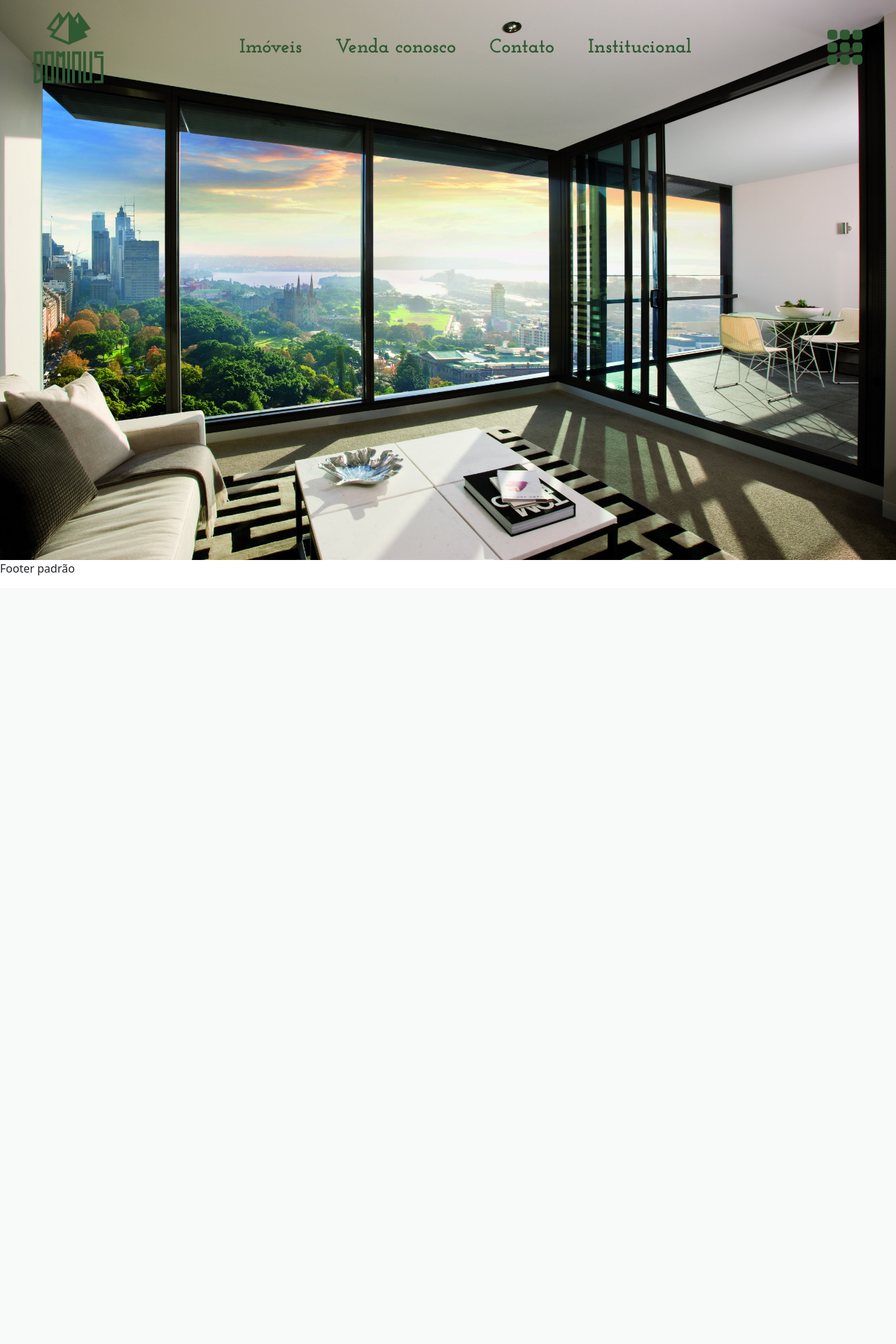
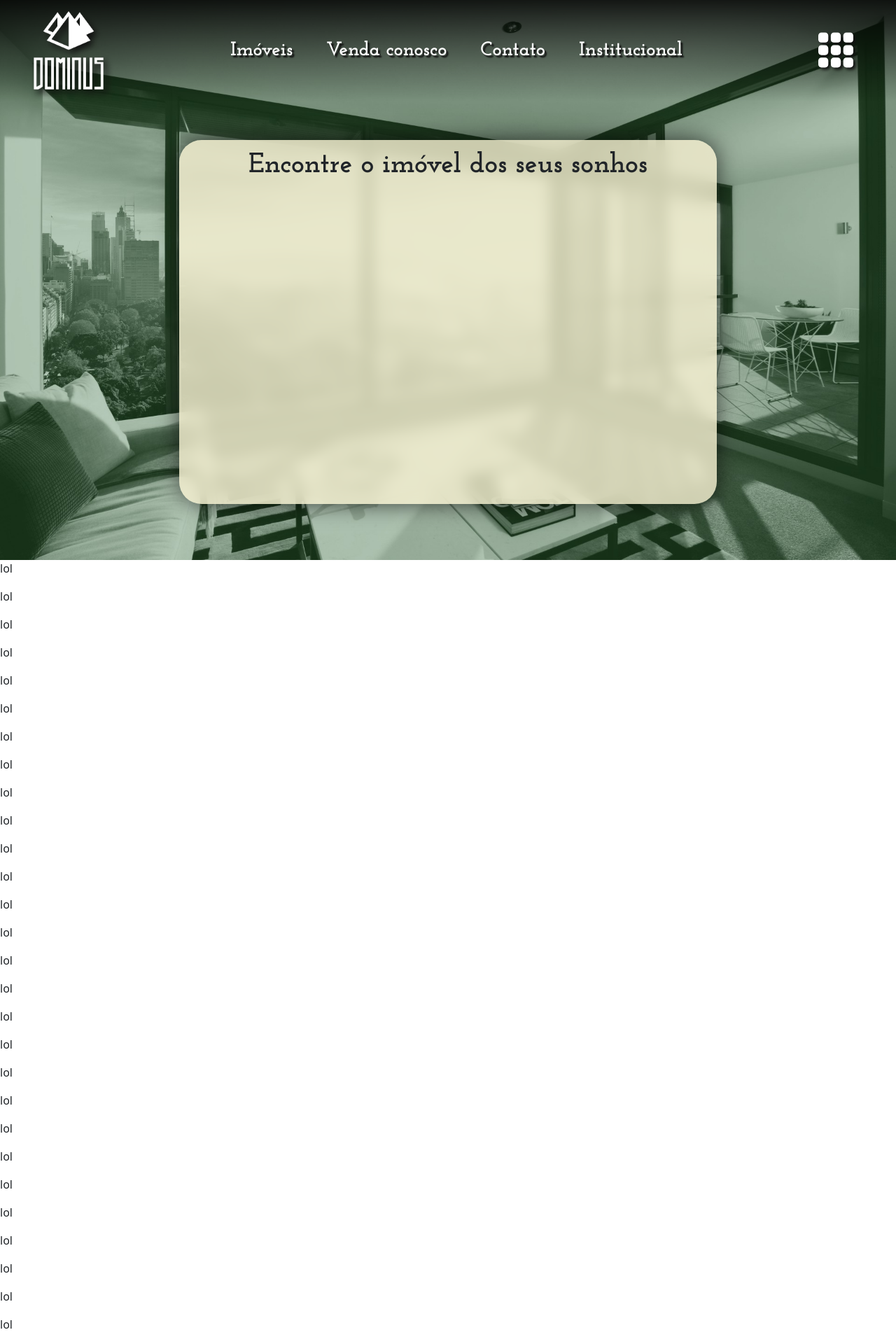
Before and after one commit to lucasyares/sistema_imoveis_senai-2022_2, a Django app: page /portal/ in a window 1280 px wide. Shown: the top 1920 px of the page at 70% size. Before the commit the page ends 822 px from the top, so only its background shows below. Run offline with Django 5.2, Linux system fonts and the light colour scheme; some libraries are stand-ins or nearby versions; some web fonts are replaced.

Commit message:
Estilizando portal #2
Navbar pronta e caixa de pesquisa inicial criada

```diff
--- a/app_cad_users/templates/bases/base_portal.html
+++ b/app_cad_users/templates/bases/base_portal.html
@@ -31,6 +31,7 @@
     </footer>
 
     <script src="{% static 'node_modules/bootstrap/dist/js/bootstrap.bundle.js' %}"></script>
+    <script src="{% static 'js/nav_scroll_portal.js' %}"></script>
 </body>
 
 </html>
--- a/app_cad_users/templates/pages/portal/homepage.html
+++ b/app_cad_users/templates/pages/portal/homepage.html
@@ -2,9 +2,9 @@
 {% load static %}
 {% block header %}
 
-<nav class="homepage__nav position-fixed py-3 px-5 d-flex justify-content-between">
+<nav id="homepage__nav" class="homepage__nav position-fixed py-3 px-5 d-flex justify-content-between align-items-center">
     <a href="/portal">
-        <img class="homepage__nav__logo" src="{% static 'imgs/logo1.png' %}" alt="Logo">
+        <img id="homepage__nav__logo" class="homepage__nav__logo" src="{% static 'imgs/logo4.png' %}" alt="Logo">
     </a>
     <menu class="homepage__nav__links list-unstyled d-inline-flex gap-5">
         <li class="align-self-center"><a class="text-decoration-none" href="/portal">Imóveis</a></li>
@@ -12,18 +12,73 @@
         <li class="align-self-center"><a class="text-decoration-none" href="/portal">Contato</a></li>
         <li class="align-self-center"><a class="text-decoration-none" href="/portal">Institucional</a></li>
     </menu>
-    <svg class="homepage__nav__menu" aria-hidden="true" focusable="false" data-prefix="fas" data-icon="grid" role="img"
-        xmlns="http://www.w3.org/2000/svg" viewBox="0 0 448 512" width="50px">
-        <path fill="#2F5932"
-            d="M0 72C0 49.9 17.9 32 40 32H88c22.1 0 40 17.9 40 40v48c0 22.1-17.9 40-40 40H40c-22.1 0-40-17.9-40-40V72zM0 232c0-22.1 17.9-40 40-40H88c22.1 0 40 17.9 40 40v48c0 22.1-17.9 40-40 40H40c-22.1 0-40-17.9-40-40V232zM128 392v48c0 22.1-17.9 40-40 40H40c-22.1 0-40-17.9-40-40V392c0-22.1 17.9-40 40-40H88c22.1 0 40 17.9 40 40zM160 72c0-22.1 17.9-40 40-40h48c22.1 0 40 17.9 40 40v48c0 22.1-17.9 40-40 40H200c-22.1 0-40-17.9-40-40V72zM288 232v48c0 22.1-17.9 40-40 40H200c-22.1 0-40-17.9-40-40V232c0-22.1 17.9-40 40-40h48c22.1 0 40 17.9 40 40zM160 392c0-22.1 17.9-40 40-40h48c22.1 0 40 17.9 40 40v48c0 22.1-17.9 40-40 40H200c-22.1 0-40-17.9-40-40V392zM448 72v48c0 22.1-17.9 40-40 40H360c-22.1 0-40-17.9-40-40V72c0-22.1 17.9-40 40-40h48c22.1 0 40 17.9 40 40zM320 232c0-22.1 17.9-40 40-40h48c22.1 0 40 17.9 40 40v48c0 22.1-17.9 40-40 40H360c-22.1 0-40-17.9-40-40V232zM448 392v48c0 22.1-17.9 40-40 40H360c-22.1 0-40-17.9-40-40V392c0-22.1 17.9-40 40-40h48c22.1 0 40 17.9 40 40z">
-        </path>
-    </svg>
+    <button class="btn align-self-center">
+        <svg class="homepage__nav__menu" aria-hidden="true" focusable="false" data-prefix="fas" data-icon="grid"
+            role="img" xmlns="http://www.w3.org/2000/svg" viewBox="0 0 448 512" width="50px">
+            <path fill="#FFF"
+                d="M0 72C0 49.9 17.9 32 40 32H88c22.1 0 40 17.9 40 40v48c0 22.1-17.9 40-40 40H40c-22.1 0-40-17.9-40-40V72zM0 232c0-22.1 17.9-40 40-40H88c22.1 0 40 17.9 40 40v48c0 22.1-17.9 40-40 40H40c-22.1 0-40-17.9-40-40V232zM128 392v48c0 22.1-17.9 40-40 40H40c-22.1 0-40-17.9-40-40V392c0-22.1 17.9-40 40-40H88c22.1 0 40 17.9 40 40zM160 72c0-22.1 17.9-40 40-40h48c22.1 0 40 17.9 40 40v48c0 22.1-17.9 40-40 40H200c-22.1 0-40-17.9-40-40V72zM288 232v48c0 22.1-17.9 40-40 40H200c-22.1 0-40-17.9-40-40V232c0-22.1 17.9-40 40-40h48c22.1 0 40 17.9 40 40zM160 392c0-22.1 17.9-40 40-40h48c22.1 0 40 17.9 40 40v48c0 22.1-17.9 40-40 40H200c-22.1 0-40-17.9-40-40V392zM448 72v48c0 22.1-17.9 40-40 40H360c-22.1 0-40-17.9-40-40V72c0-22.1 17.9-40 40-40h48c22.1 0 40 17.9 40 40zM320 232c0-22.1 17.9-40 40-40h48c22.1 0 40 17.9 40 40v48c0 22.1-17.9 40-40 40H360c-22.1 0-40-17.9-40-40V232zM448 392v48c0 22.1-17.9 40-40 40H360c-22.1 0-40-17.9-40-40V392c0-22.1 17.9-40 40-40h48c22.1 0 40 17.9 40 40z">
+            </path>
+        </svg>
+    </button>
 </nav>
 
 {% endblock header %}
 
 {% block main %}
 
-<section class="cover"></section>
+<section class="cover d-flex justify-content-center">
+    <div class="searchbox rounded-5 d-flex align-items-center flex-column py-3">
+        <h1 class="searchbox__h1 m-0">Encontre o imóvel dos seus sonhos</h1>
+    </div>
+</section>
+
+<p>lol</p>
+<p>lol</p>
+<p>lol</p>
+<p>lol</p>
+<p>lol</p>
+<p>lol</p>
+<p>lol</p>
+<p>lol</p>
+<p>lol</p>
+<p>lol</p>
+<p>lol</p>
+<p>lol</p>
+<p>lol</p>
+<p>lol</p>
+<p>lol</p>
+<p>lol</p>
+<p>lol</p>
+<p>lol</p>
+<p>lol</p>
+<p>lol</p>
+<p>lol</p>
+<p>lol</p>
+<p>lol</p>
+<p>lol</p>
+<p>lol</p>
+<p>lol</p>
+<p>lol</p>
+<p>lol</p>
+<p>lol</p>
+<p>lol</p>
+<p>lol</p>
+<p>lol</p>
+<p>lol</p>
+<p>lol</p>
+<p>lol</p>
+<p>lol</p>
+<p>lol</p>
+<p>lol</p>
+<p>lol</p>
+<p>lol</p>
+<p>lol</p>
+<p>lol</p>
+<p>lol</p>
+<p>lol</p>
+<p>lol</p>
+<p>lol</p>
+<p>lol</p>
+<p>lol</p>
 
 {% endblock main %}
--- a/static/css/style.css
+++ b/static/css/style.css
@@ -16,20 +16,50 @@ input[type=number] {
 
 .homepage__nav {
   width: 100%;
+  background: linear-gradient(180deg, rgba(0, 0, 0, 0.8666666667), rgba(0, 0, 0, 0));
+  transition: 0.3s;
+  z-index: 1;
+}
+.homepage__nav--pequeno {
+  background: #2F5932;
+  box-shadow: 0 4px 8px rgba(0, 0, 0, 0.8666666667);
+}
+.homepage__nav--pequeno .homepage__nav__logo {
+  width: 140px;
 }
 .homepage__nav__logo {
   width: 100px;
+  -webkit-filter: drop-shadow(5px 5px 5px #111);
+  filter: drop-shadow(5px 5px 5px #111);
 }
 .homepage__nav__links * {
-  color: #2F5932;
+  color: white;
+  text-shadow: 3px 3px 2px #111;
   font: bold 28px "Josefin Slab", serif;
+}
+.homepage__nav__menu {
+  -webkit-filter: drop-shadow(3px 3px 2px #111);
+  filter: drop-shadow(3px 3px 2px #111);
 }
 
 .cover {
   height: 100vh;
-  background-image: url(/static/imgs/bg_portal.jpg);
+  background-image: url(/static/imgs/bg_portal_edit.jpg);
   background-position: center center;
   background-size: cover;
 }
 
+.searchbox {
+  margin-top: 25vh;
+  width: 60%;
+  height: 65%;
+  box-shadow: 0 0 32px rgba(0, 0, 0, 0.6666666667);
+  background-color: rgba(247, 240, 209, 0.8);
+  -webkit-backdrop-filter: blur(10px);
+  backdrop-filter: blur(10px);
+}
+.searchbox__h1 {
+  font: bold 40px "Josefin Slab", serif;
+}
+
 /*# sourceMappingURL=style.css.map */
--- /dev/null
+++ b/static/js/nav_scroll_portal.js
@@ -0,0 +1,9 @@
+window.onscroll = function () {
+    if (document.body.scrollTop > 50 || document.documentElement.scrollTop > 50) {
+        document.getElementById("homepage__nav").className = "homepage__nav homepage__nav--pequeno position-fixed py-1 px-5 d-flex justify-content-between align-items-center";
+        document.getElementById("homepage__nav__logo").setAttribute("src", "/static/imgs/logo3.png");
+    } else {
+        document.getElementById("homepage__nav").className = "homepage__nav  position-fixed py-3 px-5 d-flex justify-content-between align-items-center";
+        document.getElementById("homepage__nav__logo").setAttribute("src", "/static/imgs/logo4.png");
+    }
+};
--- a/static/scss/bases/_base_portal.scss
+++ b/static/scss/bases/_base_portal.scss
@@ -1,20 +1,55 @@
-.homepage {
-    &__nav {
+.homepage__nav {
     width: 100%;
+    background: linear-gradient(180deg, #000d, #0000);
+
+    transition: 0.3s;
+    z-index: 1;
+
+    &--pequeno {
+        background: $palette-1-4-hex;
+        box-shadow: 0 4px 8px #000d;
+
+        .homepage__nav__logo {
+            width: 140px;
+        }
+    }
+
     &__logo {
         width: 100px;
+        -webkit-filter: drop-shadow(5px 5px 5px #111);
+        filter: drop-shadow(5px 5px 5px #111);
     }
 
     &__links * {
-            color: $palette-1-4-hex;
+        color: white;
+        text-shadow: 3px 3px 2px #111;
         font: bold $txt-sz-6 $josefin;
     }
+
+    &__menu {
+        -webkit-filter: drop-shadow(3px 3px 2px #111);
+        filter: drop-shadow(3px 3px 2px #111);
     }
 }
 
 .cover {
     height: 100vh;
-    background-image: url(/static/imgs/bg_portal.jpg);
+    background-image: url(/static/imgs/bg_portal_edit.jpg);
     background-position: center center;
     background-size: cover;
 }
+
+.searchbox {
+    margin-top: 25vh;
+    width: 60%;
+    height: 65%;
+    box-shadow: 0 0 32px #000a;
+
+    background-color: $palette-2-1-hex-transparent;
+    -webkit-backdrop-filter: blur(10px);
+    backdrop-filter: blur(10px);
+
+    &__h1 {
+        font: bold $txt-sz-8 $josefin;
+    }
+}
--- a/static/scss/setup/_variaveis.scss
+++ b/static/scss/setup/_variaveis.scss
@@ -12,6 +12,8 @@ $palette-2-2-hex: #EBE0BB;
 $palette-2-3-hex: #B3DEE4;
 $palette-2-4-hex: #559CB8;
 $palette-2-5-hex: #003366;
+
+$palette-2-1-hex-transparent: #F7F0D1CC;
 
 //* Spacing
 $size: 16px;
```
Also changed, not shown: static/imgs/bg_portal_edit.jpg (added), static/imgs/logo3.png (added), static/imgs/logo4.png (added), 1 other file. Lines whose indentation alone changed are shown as unchanged.
